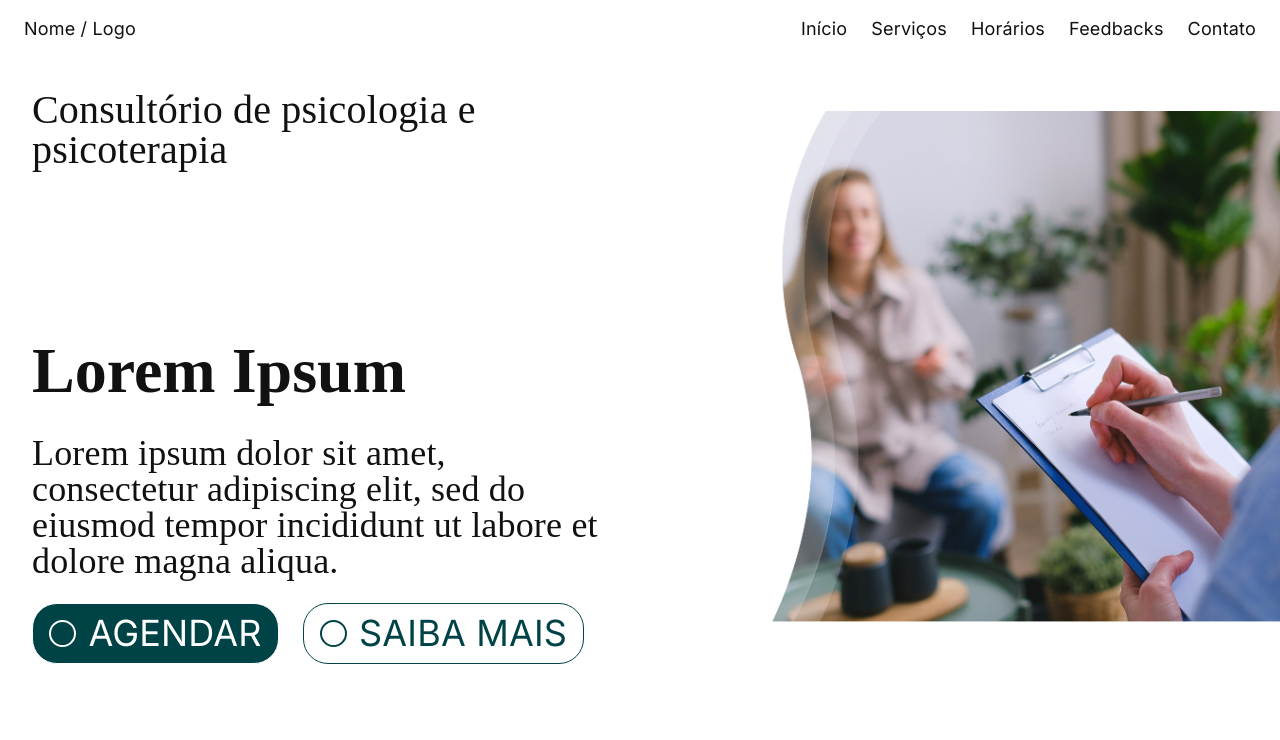
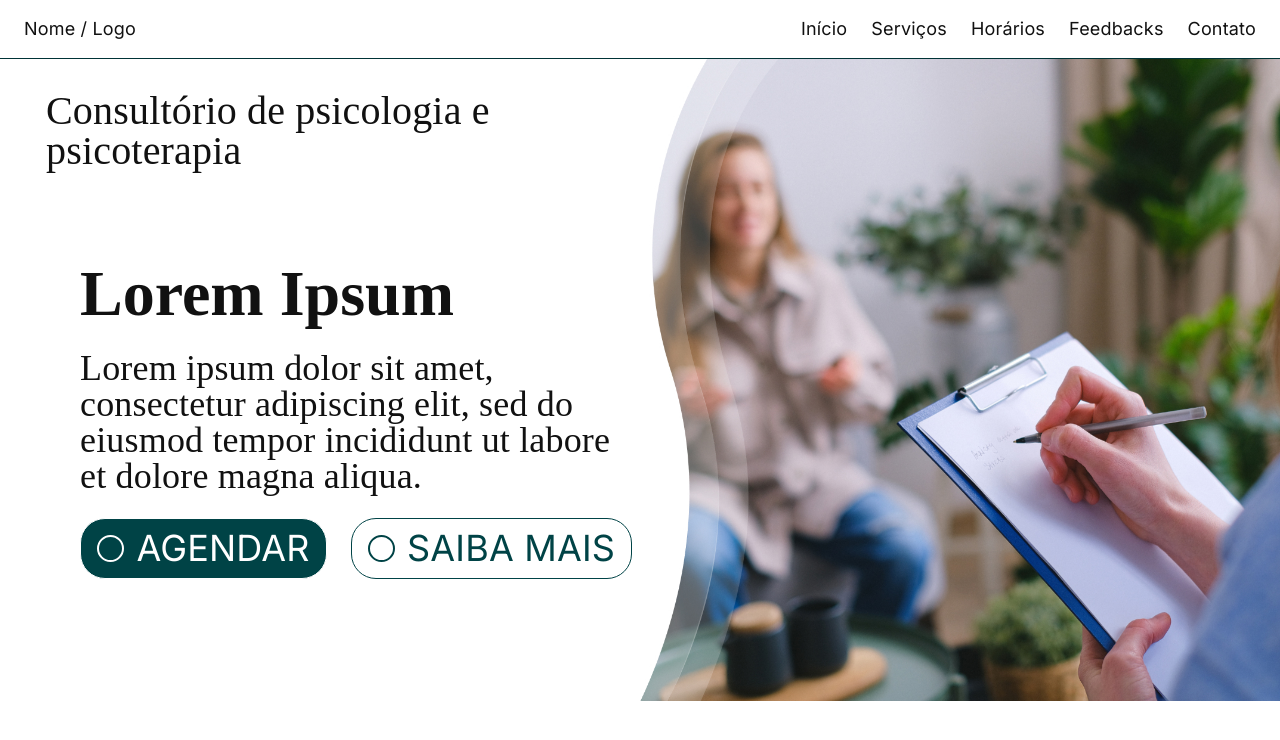
Before and after one commit to LuaNzin028/Linked-ps-web-Luan_Resende, a React (Vite) app: page / in a window 1280 px wide. Shown: the top 740 px of the page. Built offline with nearby package versions, Linux system fonts and the light colour scheme; a web font is replaced by a local one.

Commit message:
Ajusta espaçamentos da apresentação e corrige recorte da imagem

```diff
--- a/src/components/header.css
+++ b/src/components/header.css
@@ -3,6 +3,7 @@
     justify-content: space-between;
     align-items: center;
     padding: 16px 24px;
+    border-bottom: 1px solid #003336;
 }
 .site-header ul{
     display: flex;
--- a/src/sections/HeroSection.css
+++ b/src/sections/HeroSection.css
@@ -28,6 +28,7 @@
     font-weight: 700;
     line-height: 1;
     letter-spacing: 0;
+    margin: 0 0 24px;
 }
 
 .hero-actions a:focus-visible{
@@ -130,3 +131,12 @@
         font-size: 18px;
     }
 }
+
+@media(min-width: 769px){
+    .hero-content{
+        padding-left: 46px;
+    }
+    .hero-details{
+        margin-left: 34px;
+    }
+}
```
Also changed, not shown: src/assets/images/consultorio.jpg.
